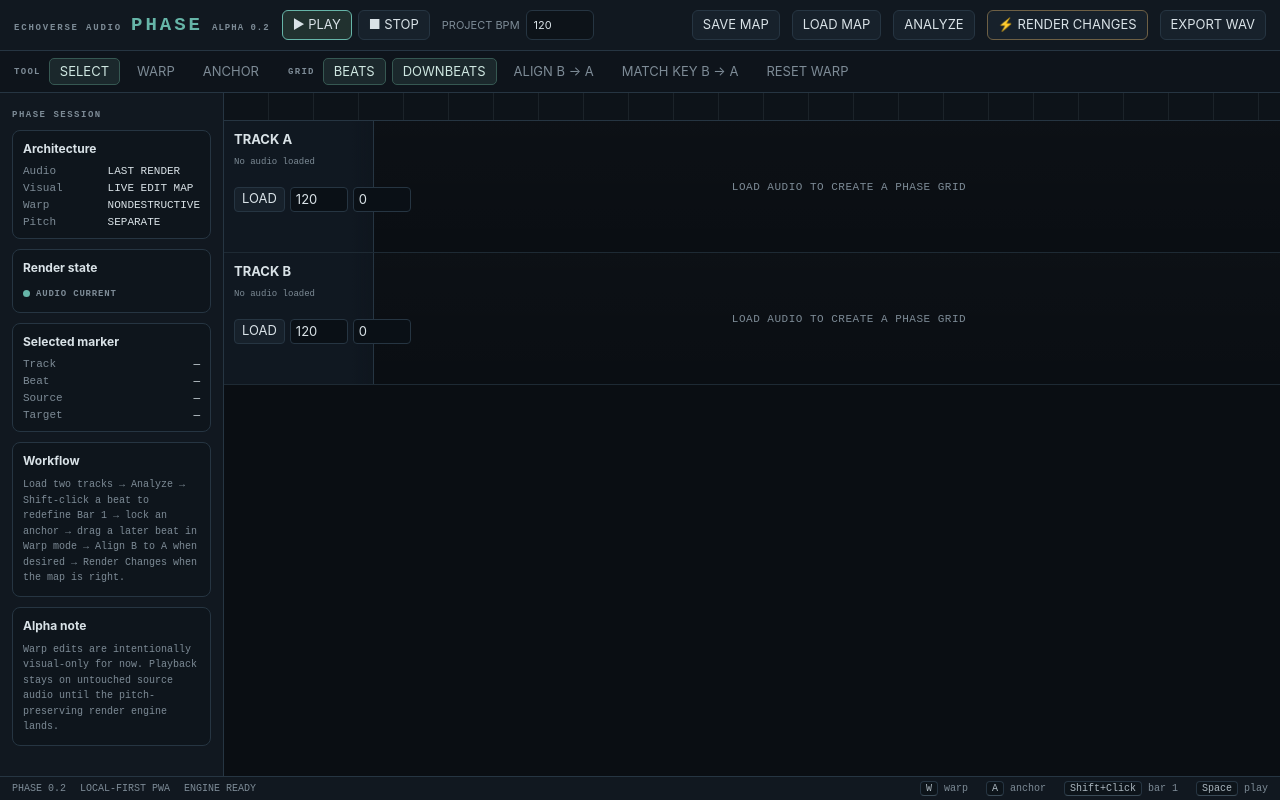
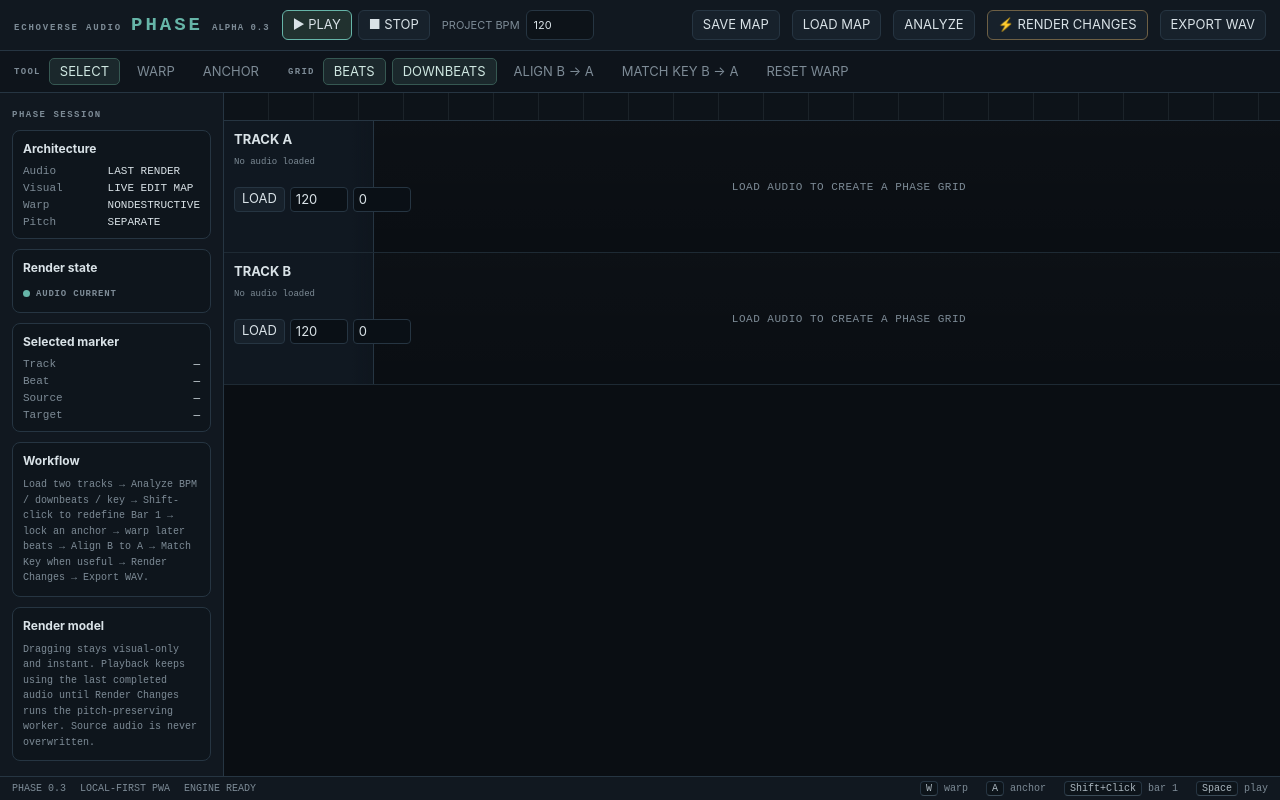
Before and after one commit to aerovista-us/phase, a website: page index.html in a window 1280 px wide. Drawn offline with Linux system fonts and the light colour scheme.

Commit message:
Show Phase 0.3 render and key workflow at repo root

```diff
--- a/index.html
+++ b/index.html
@@ -13,7 +13,7 @@
 <body>
 <div class="app">
   <header class="topbar">
-    <div class="brand"><span class="ev">ECHOVERSE AUDIO</span><span class="name">PHASE</span><span class="tag">ALPHA 0.2</span></div>
+    <div class="brand"><span class="ev">ECHOVERSE AUDIO</span><span class="name">PHASE</span><span class="tag">ALPHA 0.3</span></div>
     <div class="transport"><button class="btn primary" id="play">▶ PLAY</button><button class="btn" id="stop">■ STOP</button></div>
     <label class="field">PROJECT BPM <input id="projectBpm" type="number" min="40" max="240" step="0.01" value="120"></label>
     <div class="spacer"></div>
@@ -42,8 +42,8 @@
       <div class="card"><h3>Architecture</h3><div class="meta"><span>Audio</span><span>LAST RENDER</span><span>Visual</span><span>LIVE EDIT MAP</span><span>Warp</span><span>NONDESTRUCTIVE</span><span>Pitch</span><span>SEPARATE</span></div></div>
       <div class="card"><h3>Render state</h3><div class="status-pill"><span class="dot" id="renderDot"></span><span id="renderState">AUDIO CURRENT</span></div></div>
       <div class="card"><h3>Selected marker</h3><div class="meta"><span>Track</span><span id="selTrack">—</span><span>Beat</span><span id="selBeat">—</span><span>Source</span><span id="selSource">—</span><span>Target</span><span id="selTarget">—</span></div></div>
-      <div class="card"><h3>Workflow</h3><div class="sub">Load two tracks → Analyze → Shift-click a beat to redefine Bar 1 → lock an anchor → drag a later beat in Warp mode → Align B to A when desired → Render Changes when the map is right.</div></div>
-      <div class="card"><h3>Alpha note</h3><div class="sub">Warp edits are intentionally visual-only for now. Playback stays on untouched source audio until the pitch-preserving render engine lands.</div></div>
+      <div class="card"><h3>Workflow</h3><div class="sub">Load two tracks → Analyze BPM / downbeats / key → Shift-click to redefine Bar 1 → lock an anchor → warp later beats → Align B to A → Match Key when useful → Render Changes → Export WAV.</div></div>
+      <div class="card"><h3>Render model</h3><div class="sub">Dragging stays visual-only and instant. Playback keeps using the last completed audio until Render Changes runs the pitch-preserving worker. Source audio is never overwritten.</div></div>
     </aside>
     <section class="timeline" id="timeline">
       <div class="ruler"><div class="ruler-lines"></div></div>
@@ -51,7 +51,7 @@
     </section>
   </main>
 
-  <footer class="footer"><span>PHASE 0.2</span><span>LOCAL-FIRST PWA</span><span id="engineState">ENGINE READY</span><span class="right"><span class="kbd">W</span> warp &nbsp; <span class="kbd">A</span> anchor &nbsp; <span class="kbd">Shift+Click</span> bar 1 &nbsp; <span class="kbd">Space</span> play</span></footer>
+  <footer class="footer"><span>PHASE 0.3</span><span>LOCAL-FIRST PWA</span><span id="engineState">ENGINE READY</span><span class="right"><span class="kbd">W</span> warp &nbsp; <span class="kbd">A</span> anchor &nbsp; <span class="kbd">Shift+Click</span> bar 1 &nbsp; <span class="kbd">Space</span> play</span></footer>
 </div>
 <input id="mapFile" type="file" accept="application/json,.json" hidden>
 <script type="module" src="/js/app.js"></script>
```
